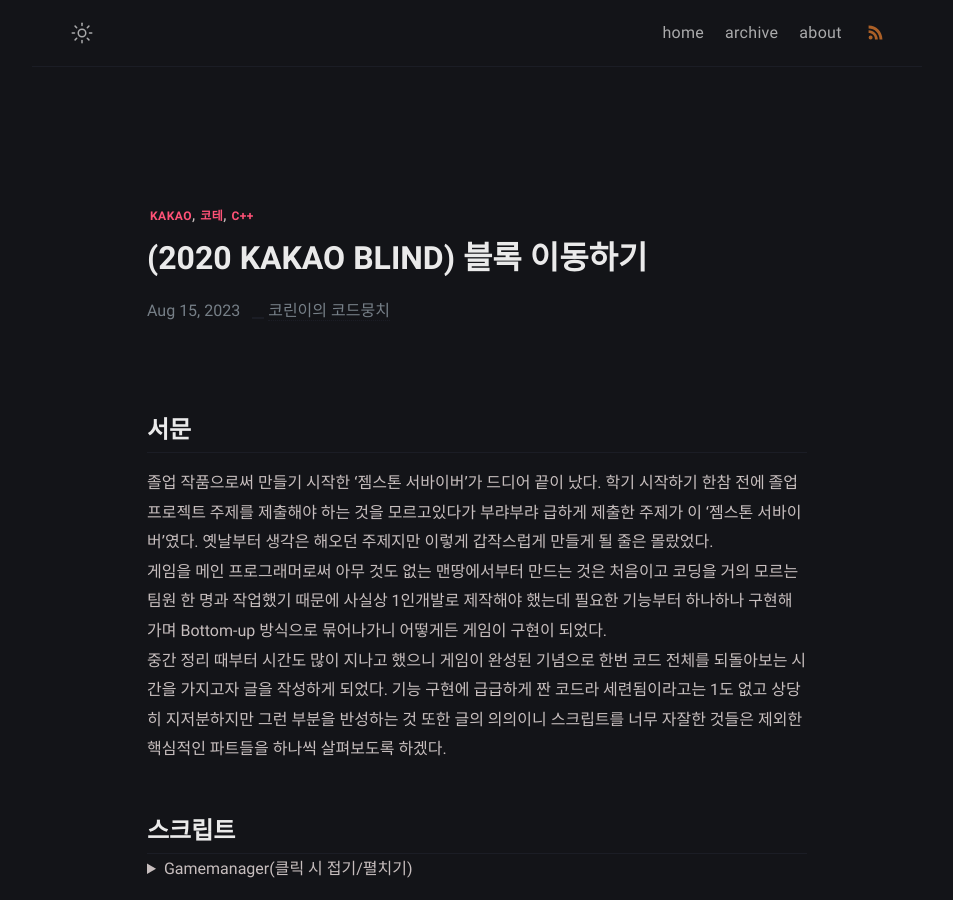
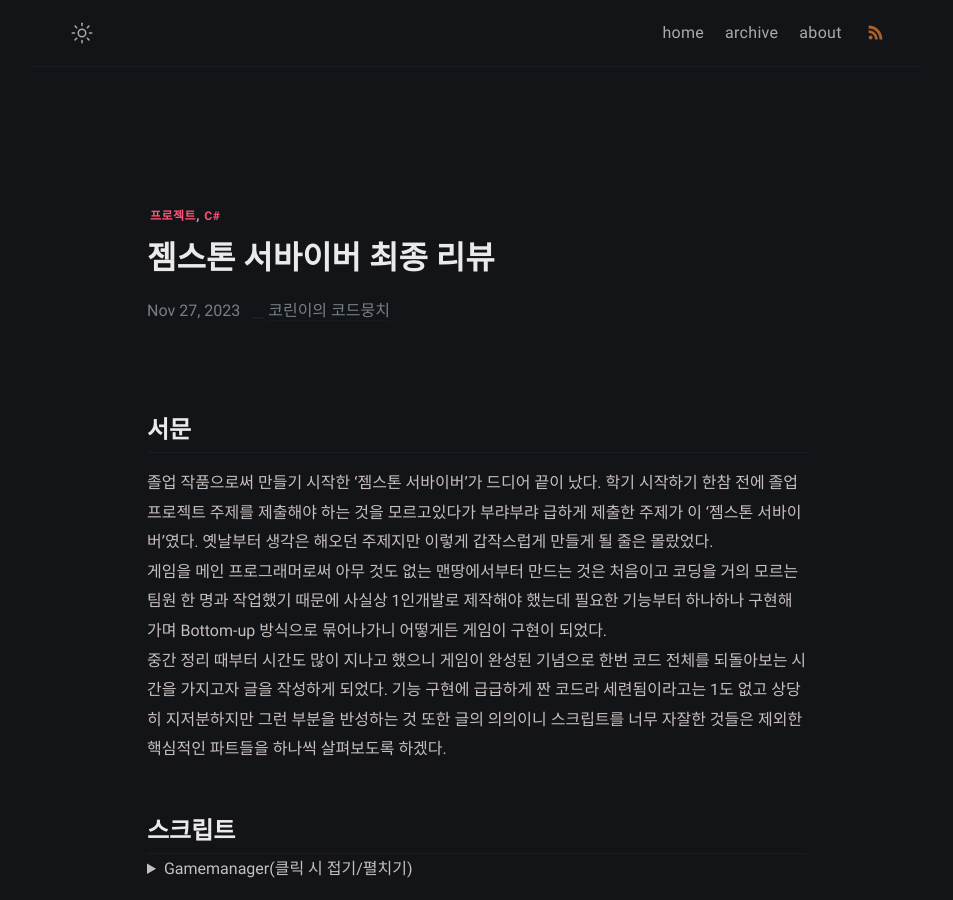
Before and after one commit to rabent/rabent.github.io, a Jekyll site: the page built from _posts/2023-11-27-젬스톤 서바이버 리뷰.md, in a window 1280 px wide and 900 px high. Shown: the whole window, without its empty margins (163-1116 px from the left). Built offline with Jekyll 4.4.1, drawn with Linux system fonts in a browser that asks for light colours; some of the changed text lies outside the part shown.

Commit message:
Update 2023-11-27-젬스톤 서바이버 리뷰.md

```diff
--- a/_posts/2023-11-27-젬스톤 서바이버 리뷰.md
+++ b/_posts/2023-11-27-젬스톤 서바이버 리뷰.md
@@ -1,12 +1,11 @@
 ---
-title: "(2020 KAKAO BLIND) 블록 이동하기"
+title: "젬스톤 서바이버 최종 리뷰"
 layout: post
-date: 2023-08-15 20:54
+date: 2023-11-27 17:54
 tag:
-- KAKAO
-- 코테
-- c++
-description: 카카오 블라인드 2020 코딩테스트 문제
+- 프로젝트
+- C#
+description: 졸업 프로젝트 '젬스톤 서바이버' 최종 리뷰
 ---
 
 # 서문
```
